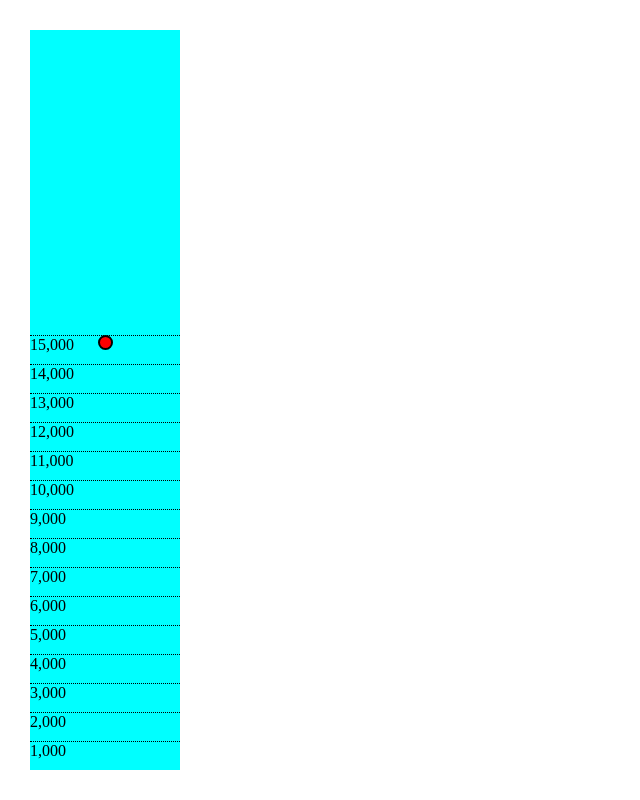
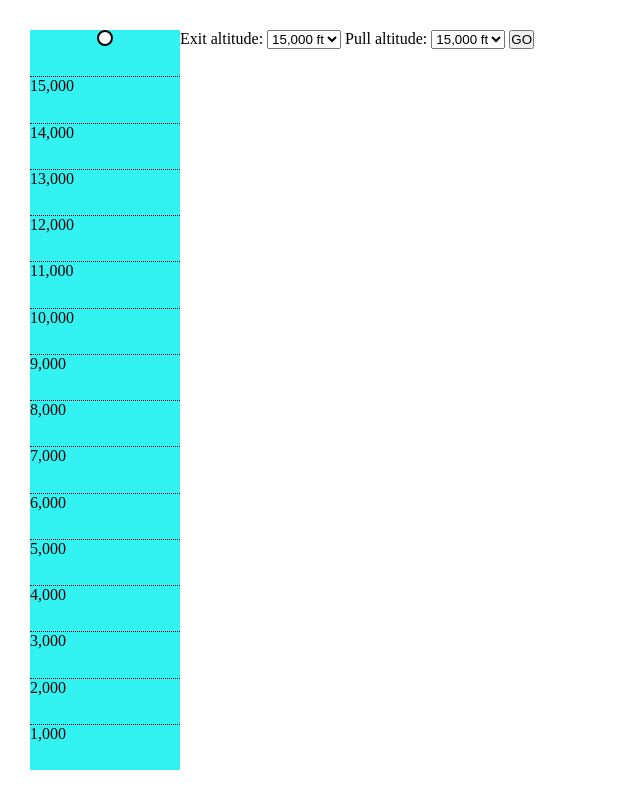
Before and after one commit to pawpac/freefall-drift-sim, a plain HTML site: page index.html in a window 1280 px wide. Shown: the whole page, without its empty margins (0-640 px from the left). Drawn offline with Linux system fonts and the light colour scheme.

Commit message:
Add and rig up exit and pull altitude menus

```diff
--- a/index.html
+++ b/index.html
@@ -10,8 +10,10 @@
 </head>
 <body>
   <div class="container">
+    <div class="altimeter">
       <div class="airspace">
         <div class="altitude-block">
+          <div class="top altitude"></div>
           <div class="altitude">15,000</div>
           <div class="altitude">14,000</div>
           <div class="altitude">13,000</div>
@@ -28,7 +30,48 @@
           <div class="altitude">2,000</div>
           <div class="altitude">1,000</div>
         </div>
+        <div class="freefall-block">
+          <div class="freefall">
+            <div class="altitude-loss"></div>
             <div class="skydiver"></div>
+            <div class="pull-altitude"></div>
+          </div>
+        </div>
+      </div>
+    </div>
+    <div class="controls">
+      <label for="exit-altitude">Exit altitude: </label>
+      <select name="exit-altitude" id="exit-altitude">
+        <option value="15">15,000 ft</option>
+        <option value="14">14,000 ft</option>
+        <option value="13">13,000 ft</option>
+        <option value="12">12,000 ft</option>
+        <option value="11">11,000 ft</option>
+        <option value="10">10,000 ft</option>
+        <option value="9">9,000 ft</option>
+        <option value="8">8,000 ft</option>
+        <option value="7">7,000 ft</option>
+        <option value="6">6,000 ft</option>
+        <option value="5">5,000 ft</option>
+      </select>
+      <label for="pull-altitude">Pull altitude: </label>
+      <select name="pull-altitude" id="pull-altitude">
+        <option value="15">15,000 ft</option>
+        <option value="14">14,000 ft</option>
+        <option value="13">13,000 ft</option>
+        <option value="12">12,000 ft</option>
+        <option value="11">11,000 ft</option>
+        <option value="10">10,000 ft</option>
+        <option value="9">9,000 ft</option>
+        <option value="8">8,000 ft</option>
+        <option value="7">7,000 ft</option>
+        <option value="6">6,000 ft</option>
+        <option value="5">5,000 ft</option>
+        <option value="4">4,000 ft</option>
+        <option value="3">3,000 ft</option>
+        <option value="2">2,000 ft</option>
+      </select>
+      <button id="go">GO</button>
     </div>
   </div>
 </body>
--- a/script.js
+++ b/script.js
@@ -1,8 +1,43 @@
-// const skydiver = document.querySelector('.skydiver');
+const altitudeLoss = document.querySelector('.altitude-loss');
 
-// let margin = 0;
+let loss = 0;
+let altitudeDrop = 0;
 
-// setInterval(() => {
-//   skydiver.style.marginTop = margin + .12 + 'px';
-//   margin = margin + 0.083;
-// }, 10);
+
+
+//CONTROLS
+
+const exitAlt = document.getElementById('exit-altitude');
+const pullAlt = document.getElementById('pull-altitude');
+
+const go = document.getElementById('go');
+
+let exitChoice = exitAlt.value;
+let pullChoice = pullAlt.value;
+
+go.addEventListener('click', () => {
+  exitChoice = exitAlt.value;
+  pullChoice = pullAlt.value;
+
+  loss = 100 - (exitChoice * 6.25) - 1.06282999;
+
+  const dropAlittude = setInterval(() => {
+    altitudeDrop = loss + 1.1;
+    altitudeLoss.style.height = altitudeDrop + '%';
+    loss = loss + 0.011;
+
+
+
+    if ((100 - (pullChoice * 6.25) - 1.06282999) < altitudeDrop) {
+      clearInterval(dropAlittude);
+    }
+
+
+
+
+  }, 10);
+
+
+
+
+});
--- a/styles.css
+++ b/styles.css
@@ -18,9 +18,32 @@ body {
   padding: 30px;
 }
 
+.altimeter {
+  height: 100%;
+  width: 150px;
+}
+
+.freefall-block {
+  position: absolute;
+  height: 100%;
+  width: 100%;
+}
+
+.freefall {
+  display: flex;
+  flex-direction: column;
+  align-items: center;
+  width: 100%;
+  height: 100%;
+}
+
+.altitude-loss {
+  height: 0%;
+  width: 100%;
+}
+
 .altitude-block {
-  /* border-top-style: dotted;
-  border-width: 1px; */
+  height: 100%;
   width: 100%;
 }
 
@@ -28,26 +51,34 @@ body {
   border-top-style: dotted;
   border-width: 1px;
   width: 100%;
-  height: 6.666666667%;
+  height: 6.25%;
+}
+
+.top {
+  border-style: none;
 }
 
 .airspace {
+  position: relative;
   display: flex;
+  flex-direction: column;
   justify-content: center;
-  width: 150px;
+  width: 100%;
   height: 100%;
-  background-color: aqua;
-  padding-top: 25%;
+  background-color: rgb(50, 242, 242);
 }
 
 .skydiver {
-  position: absolute;
-  width: 15px;
-  height: 15px;
+  width: 2vh;
+  height: 2vh;
   border-style: solid;
   border-color: black;
   border-width: 2px;
   border-radius: 100%;
-  background-color: red;
-  /* margin-top: 50%; */
+  background-color: rgb(255, 255, 255);
 }
+
+.pull-altitude {
+  width: 100%;
+  height: 0%;
+}
```
Lines whose indentation alone changed are shown as unchanged.
